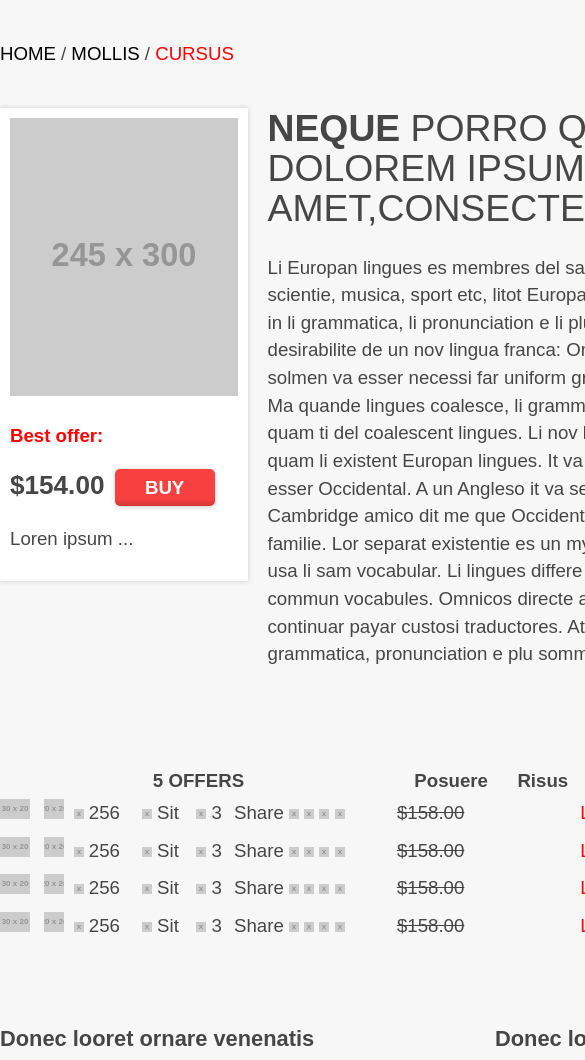
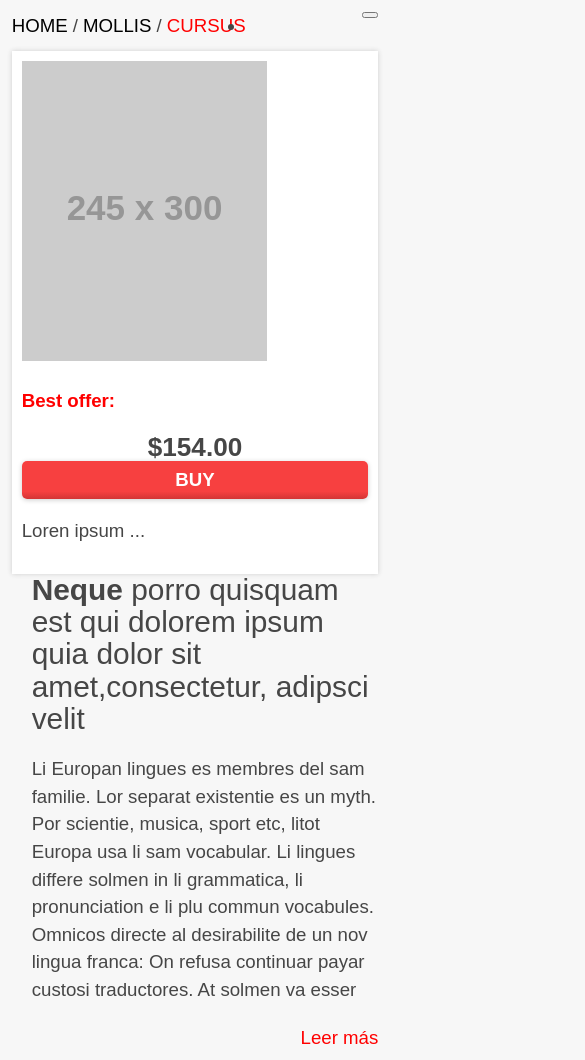
Before and after one commit to mRomanSalpico/dam-2014, a plain HTML site: page CSS/ej02/index.html in a window 390 px wide. Shown: the top 1060 px of the page, 585 px wide, since content can reach past the window. Drawn offline with Linux system fonts and the light colour scheme; placeholder pictures from the web are drawn by us.

Commit message:
Ejercicio de CSS3

```diff
--- a/CSS/ej02/css/main.css
+++ b/CSS/ej02/css/main.css
@@ -108,6 +108,9 @@ h1, .h1{
 .btn-big{
     padding: 8px inherit;
 }
+.read-more{
+    display:none;
+}
 
 /*Cabecera*/
 /*breadcrum en mayusculas*/
@@ -125,9 +128,10 @@ h1, .h1{
 */
 /*layout*/
 .wrapper{
-    width: 990px;
+    width: 90%;
+    max-width: 990px;
     margin: 0 auto;
-    padding: 40px 0;
+    padding: 4.0404040404% 0; /*40/990*/
 }
 .bg-gray:first-child .wrapper{
     padding-bottom: 0;
@@ -136,6 +140,8 @@ h1, .h1{
     padding-left: 20px;
 }
 .fleft{float:left;}
+.frigth{float:right;}
+.overflowx{overflow-x: scroll;};
 .col-25{width: 25%;}
 .col-50{width: 50%;}
 .col-75{width: 75%;}
@@ -169,12 +175,75 @@ marco p{
 img{
     max-width: 100%;
 }
+.hidden{
+    display: none;
+}
 
+@media screen and (max-width: 768px){
+    .wrapper{
+        padding: 2% 0;
+    }
+    .col-25.marco{
+        width: 40%;
+    }
+    .col-75.descripcion{
+        width: 60%;
+    }
+    .description p{
+        height: 250px;
+        overflow: hidden;
+    }
+    .read-more{
+        display: block;
+    }
+    h1, .h1{
+        font-size: 1.6em;
+        text-transform: none;
+    }
+    .marco .price{
+        float: none;
+        display: block;
+        text-align: center;
+        margin-top: 5px 0;
+    }
+    .marco .btn-big{
+        float: none;
+        display: block;
+        width: 100%;
+        margin: 0;
+    }
+    .list li h3{
+        float: none;
+        width: 100%;
+        margin-bottom:0;
+    }
+    .list li p{
+        float: none;
+        width: 100%;
+    }
+}
+@media screen and (max-width: 480px){
+     [class*="col-"]{
+        float: none;
+        width: 100%;
+        clear: both;
+    }
+   .wrapper{
+        width: 100%;
+        padding: 3%;
+    }
+    .breadcrumb{
+        float: left;
+    }
+    .navbar-toggle{
+        display: block;
+        float: right;
+    }
+    .col-25.marco{
+        width: 100%;
+    }
+    .col-75.marco{
+        width: 100%;
+    }
 
-/*TODO*/
-/*
-botones
-tabla
-balines
-pie en linea
-*/
+}
--- a/CSS/ej02/index.html
+++ b/CSS/ej02/index.html
@@ -5,6 +5,7 @@
     <title>Ejercicio XHTML</title>
     <link rel="stylesheet" type="text/css" href="../normalize.css">
     <link rel="stylesheet" type="text/css" href="css/main.css">
+    <meta name="viewport" content="width=device-width, initial-scale=1, maximum-scale=1">
 </head>
 <body>
     <div id="A1" class="bg-gray">
@@ -14,6 +15,12 @@
                 <li><a href="#">Mollis</a></li>
                 <li class="actual txt-red">Cursus</li>
             </ul>
+            <button class="navbar-toggle hidden" type="button"></button>
+            <nav classs="bs-navbar-colapse hidden">
+                <ul>
+                    <li></li>
+                </ul>
+            </nav>
         </div>
     </div>
     <div id="A2" class="bg-gray">
@@ -28,11 +35,13 @@
             <div class="fleft col-75 description">
                 <h1><strong>Neque</strong> porro quisquam est qui dolorem ipsum quia dolor sit amet,consectetur, adipsci velit</h1>
                 <p>Li Europan lingues es membres del sam familie. Lor separat existentie es un myth. Por scientie, musica, sport etc, litot Europa usa li sam vocabular. Li lingues differe solmen in li grammatica, li pronunciation e li plu commun vocabules. Omnicos directe al desirabilite de un nov lingua franca: On refusa continuar payar custosi traductores. At solmen va esser necessi far uniform grammatica, pronunciation e plu sommun paroles. Ma quande lingues coalesce, li grammatica del resultant lingue es plu simplic e regulari quam ti del coalescent lingues. Li nov lingua franca va esser plu simplic e regulari quam li existent Europan lingues. It va esser tam simplic quam Occidental in fact, it va esser Occidental. A un Angleso it va semblar un simplificat Angles, quam un skeptic Cambridge amico dit me que Occidental es.Li Europan lingues es membres del sam familie. Lor separat existentie es un myth. Por scientie, musica, sport etc, litot Europa usa li sam vocabular. Li lingues differe solmen in li grammatica, li pronunciation e li plu commun vocabules. Omnicos directe al desirabilite de un nov lingua franca: On refusa continuar payar custosi traductores. At solmen va esser necessi far uniform grammatica, pronunciation e plu sommun paroles.</p>
+                <span class="txt-red read-more frigth">Leer más</span>
             </div>
+
         </div>
     </div>
     <div id="A3" class="bg-gray">
-        <div class="wrapper">
+        <div class="wrapper overflowx">
         <table>
             <thead>
                 <tr>
```
